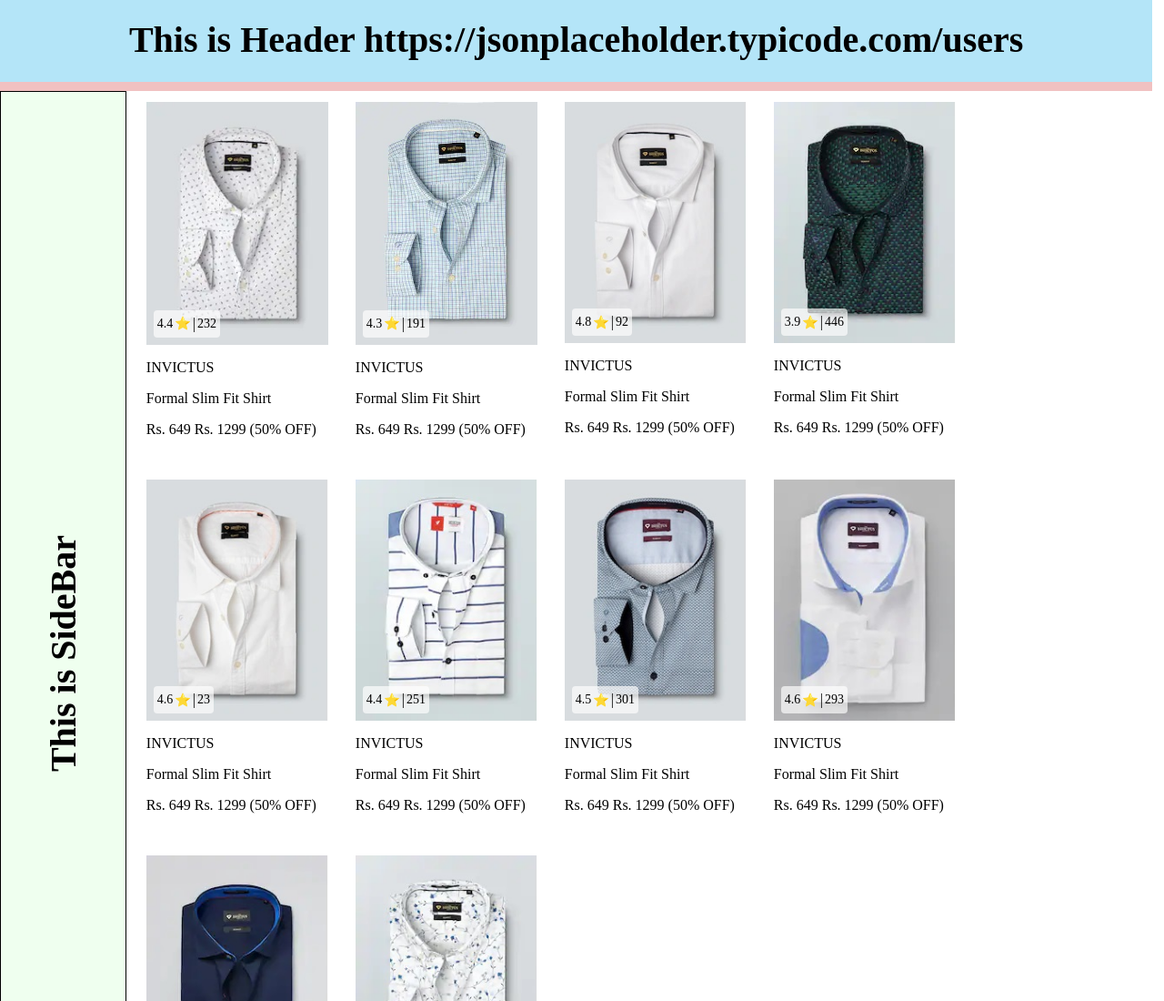
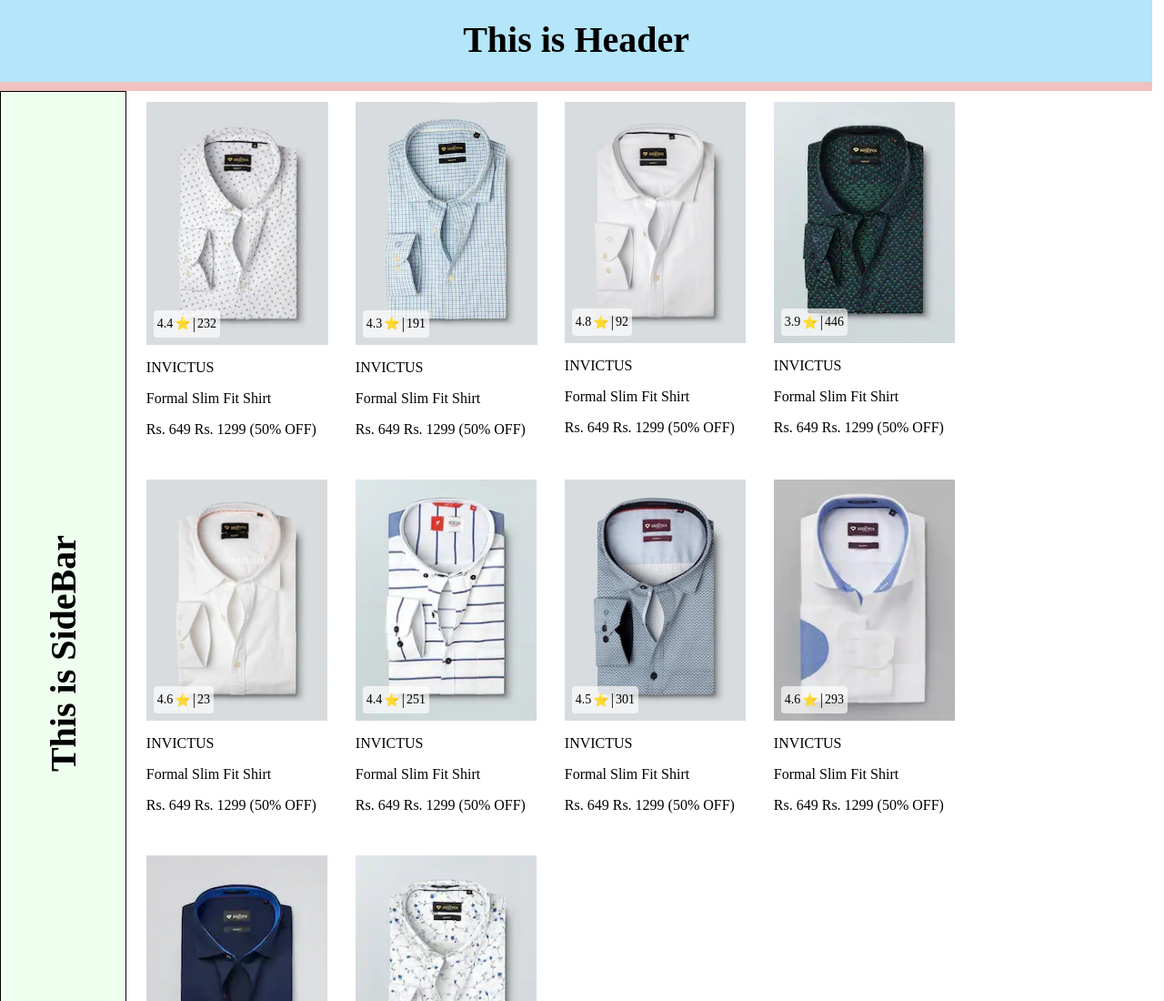
Before and after one commit to std447/A_opt_01_Myntracart, a plain HTML site: page index.html in a window 1280 px wide. Shown: the top 1100 px of the page at 91% size. Drawn offline with Linux system fonts and the light colour scheme.

Commit message:
index.html modified

```diff
--- a/index.html
+++ b/index.html
@@ -12,9 +12,7 @@
   </head>
   <body>
     <main>
-      <div class="header">
-        This is Header https://jsonplaceholder.typicode.com/users
-      </div>
+      <div class="header">This is Header</div>
       <div class="cont-lev-01">
         <div class="sidebar"><p class="vert-text">This is SideBar</p></div>
 
```
